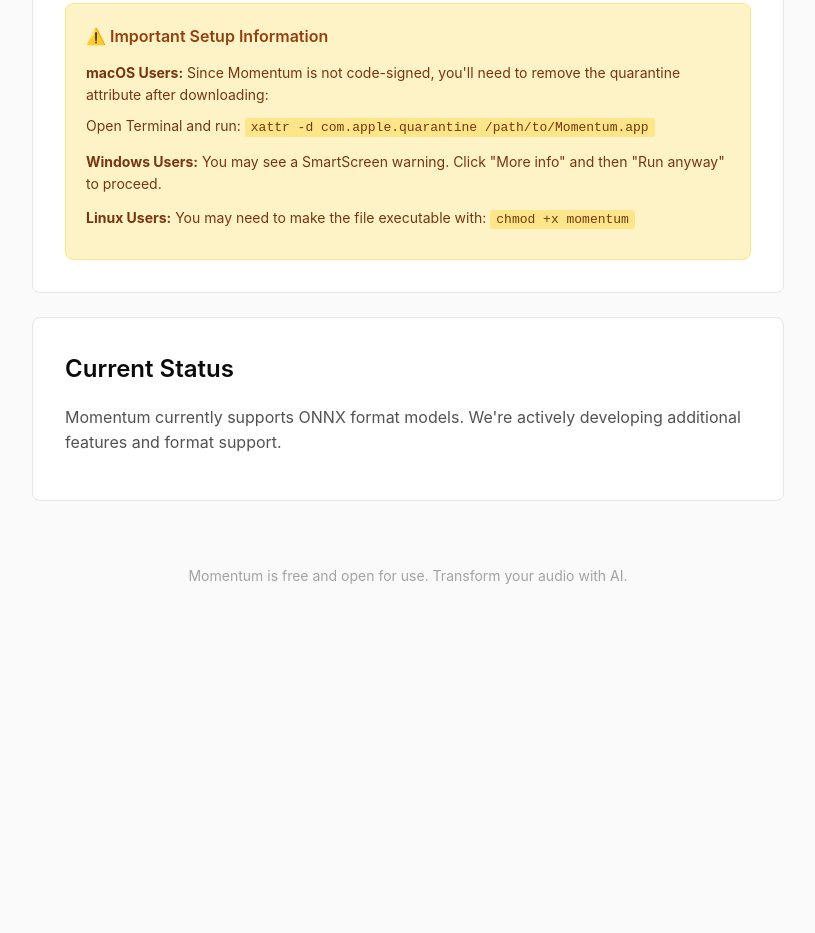
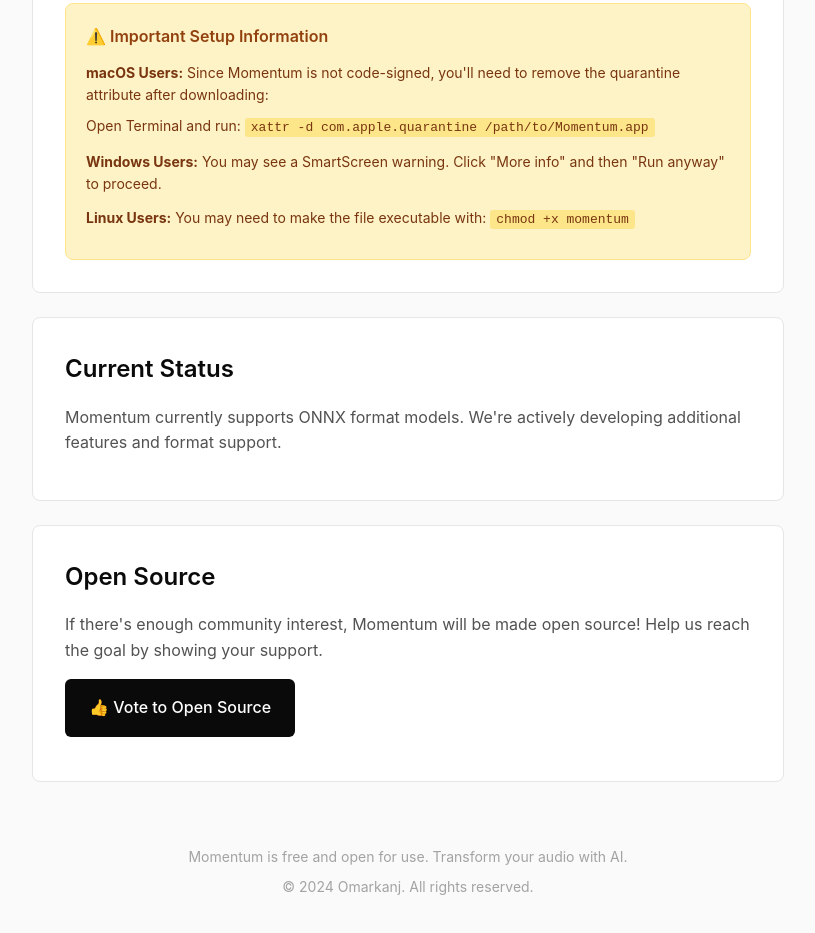
Before and after one commit to OmarKanj/momentum-website, a plain HTML site: page index.html in a window 1280 px wide. Shown: the part 1744-2677 px from the top of the page, without its empty margins (232-1047 px from the left). Before the commit the page ends 2411 px from the top, so only its background shows below. Drawn offline with Linux system fonts and the light colour scheme.

Commit message:
Added Open Sourcing documentation

```diff
--- a/index.html
+++ b/index.html
@@ -230,8 +230,19 @@
             <p>Momentum currently supports ONNX format models. We're actively developing additional features and format support.</p>
         </div>
 
+        <div class="section">
+            <h2>Open Source</h2>
+            <p>If there's enough community interest, Momentum will be made open source! Help us reach the goal by showing your support.</p>
+            <p style="margin-top: 16px;">
+                <a href="https://github.com/OmarKanj/momentum-website/issues/1" class="download-btn" style="display: inline-flex; width: fit-content;">
+                    <span>👍 Vote to Open Source</span>
+                </a>
+            </p>
+        </div>
+
         <footer>
             <p>Momentum is free and open for use. Transform your audio with AI.</p>
+            <p style="margin-top: 8px;">&copy; 2024 Omarkanj. All rights reserved.</p>
         </footer>
     </div>
 </body>
```
Also changed, not shown: 1 other file.
